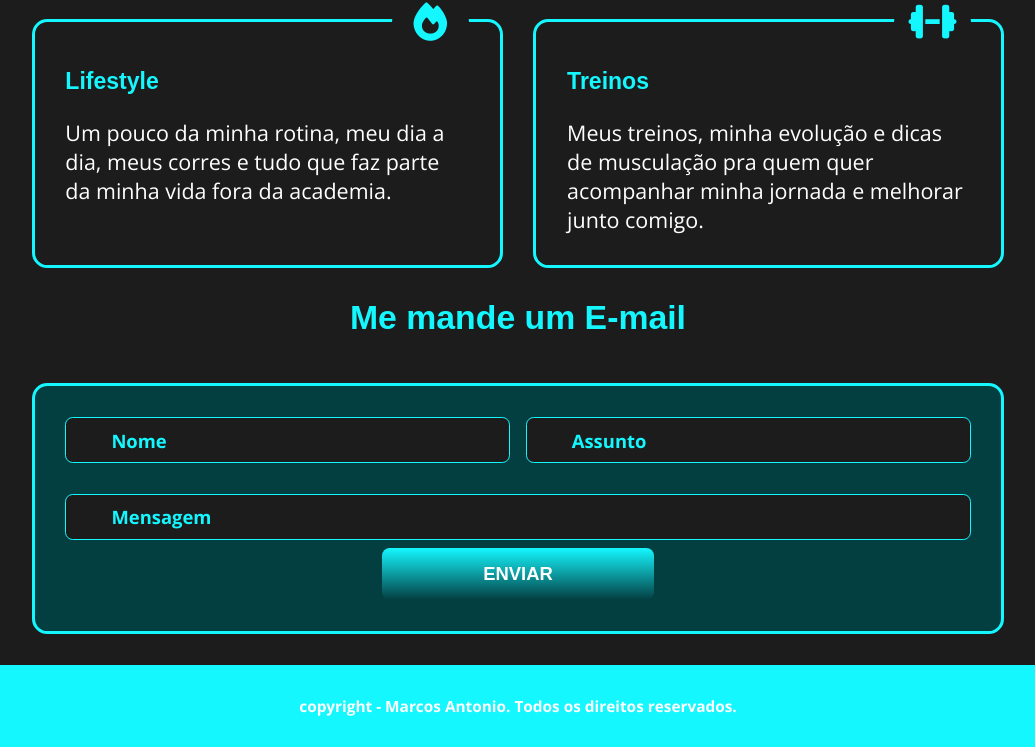
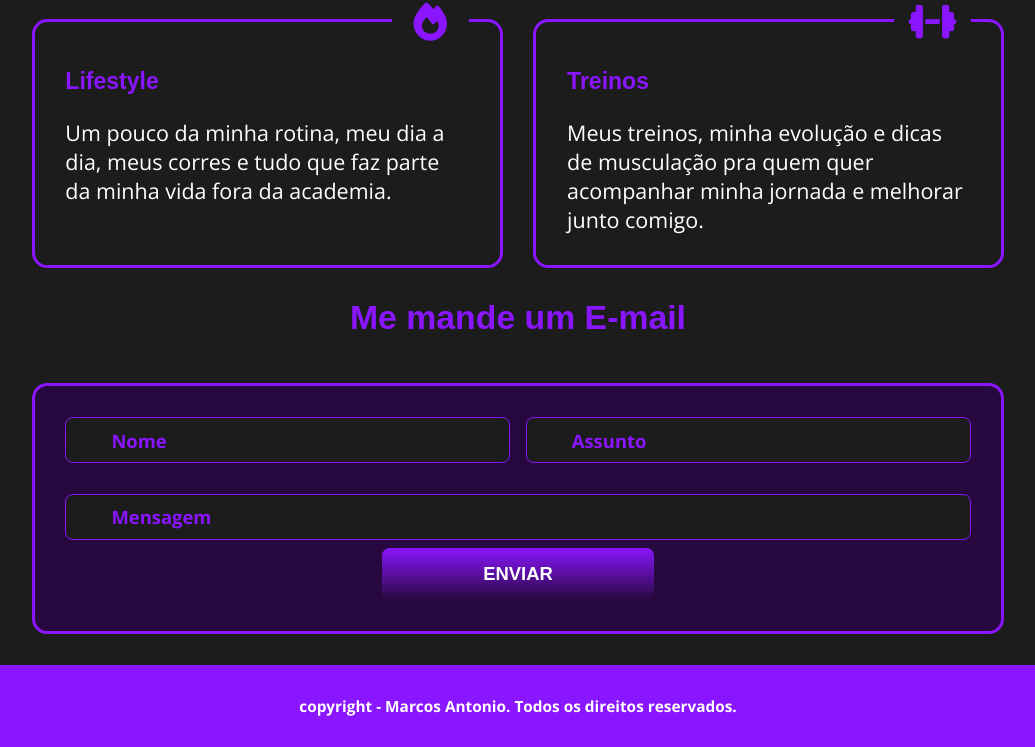
Before and after one commit to SitesFP/Quinho, a plain HTML site: page index.html in a window 1280 px wide. Shown: the part 710-1457 px from the top of the page, without its empty margins (122-1157 px from the left). Drawn offline with nearby package versions, Linux system fonts and the light colour scheme; a script that the page names is missing; a web font is replaced by a local one.

Commit message:
Update style.css

```diff
--- a/style.css
+++ b/style.css
@@ -16,11 +16,10 @@ sem a altorização do altor.-- */
 
 :root {
     --letra: 'Momo Trust Sans', Arial, Helvetica, sans-serif;
-    --cor1: rgb(21, 247, 255);
+    --cor1: rgb(138, 21, 255);
     --fundo: rgb(28, 28, 28);
-    --fundoitem: rgb(3, 62, 65);
+    --fundoitem: rgb(40, 9, 63);
 }
-
 html {
     font-size: 1.2vw;
 }
```
